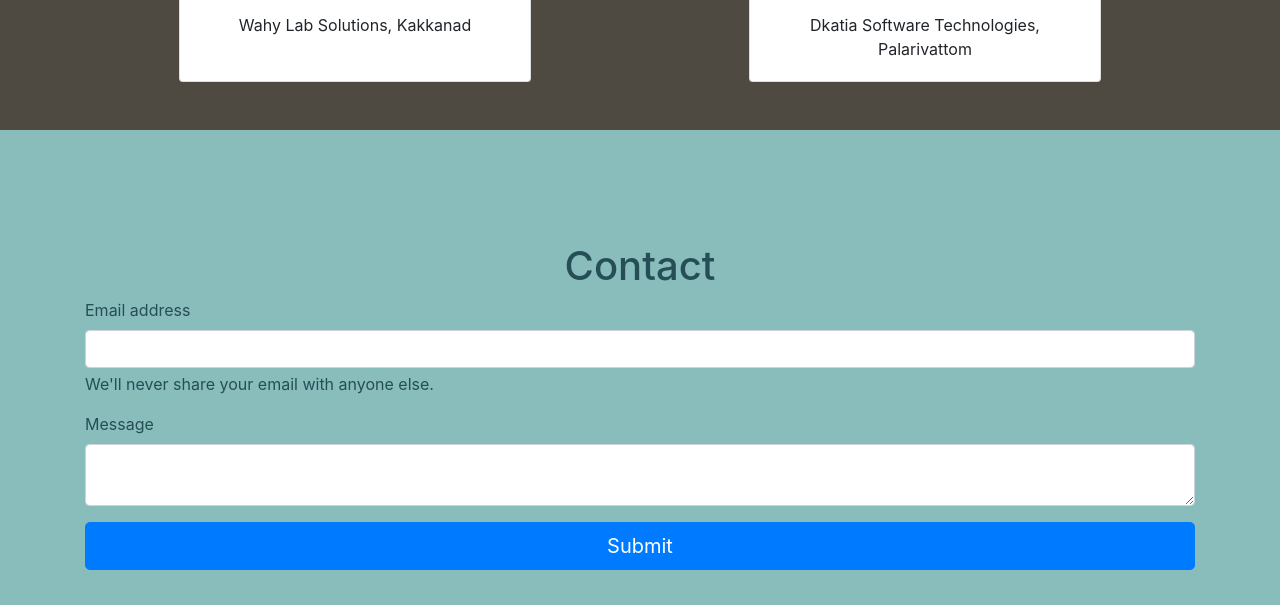
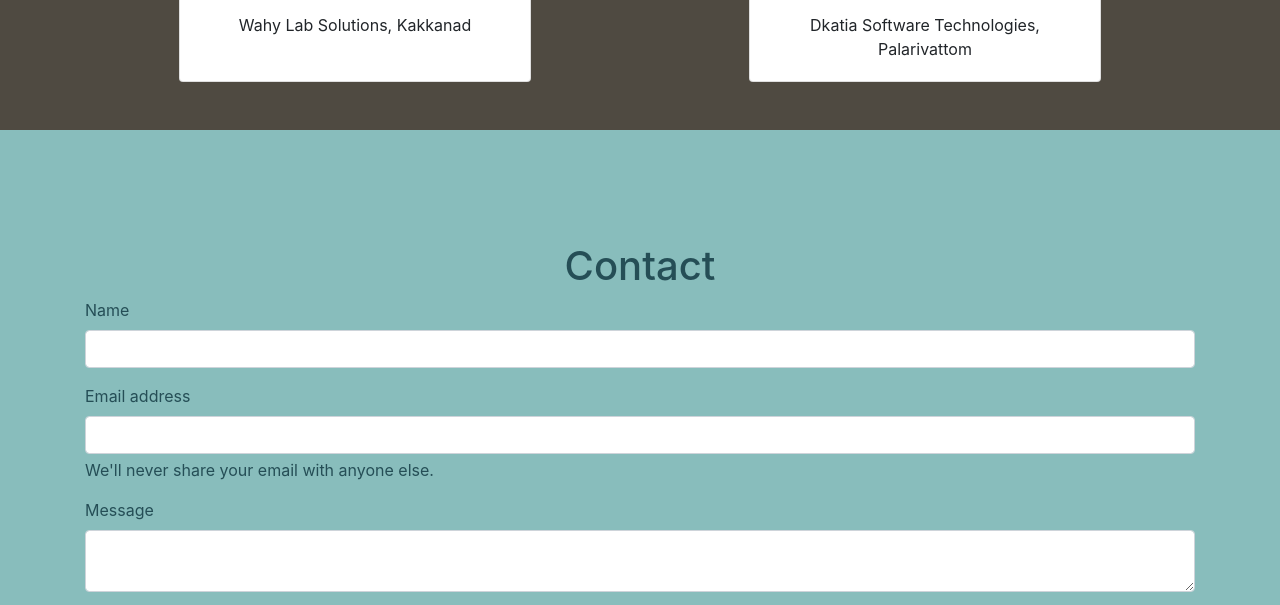
Before and after one commit to godwinksam/godwin-static-website, a plain HTML site: page index.html in a window 1280 px wide. Shown: the part 1764-2369 px from the top of the page. Drawn offline with nearby package versions, Linux system fonts and the light colour scheme.

Commit message:
tawk chat feature added

```diff
--- a/index.html
+++ b/index.html
@@ -35,6 +35,19 @@
 	}
 </style>
 <body>
+	<!--Start of Tawk.to Script-->
+<script type="text/javascript">
+	var Tawk_API=Tawk_API||{}, Tawk_LoadStart=new Date();
+	(function(){
+	var s1=document.createElement("script"),s0=document.getElementsByTagName("script")[0];
+	s1.async=true;
+	s1.src='https://embed.tawk.to/60c35b5b65b7290ac6357254/1f7thpnur';
+	s1.charset='UTF-8';
+	s1.setAttribute('crossorigin','*');
+	s0.parentNode.insertBefore(s1,s0);
+	})();
+	</script>
+	<!--End of Tawk.to Script-->
 	<header class="header-color" style="position: fixed; width:100%; z-index:1">
 		<div class="row text-white">
 			<div class ="col-xs-6 col-sm-6 col-md-6 p-3 pl-5">
@@ -157,15 +170,19 @@
 			<h1 class="text-center text-color">Contact </h1>
 			<div class="row">
 				<div class=" col-sm-12 col-md-12">
-					<form class="text-color">
+					<form class="text-color" type="post" action="">
+					<div class="mb-3">
+					    <label for="exampleInputEmail1" class="form-label">Name</label>
+					    <input type="text" class="form-control" name="contact_name" id="exampleInputEmail1" aria-describedby="emailHelp">
+					  </div>
 					  <div class="mb-3">
 					    <label for="exampleInputEmail1" class="form-label">Email address</label>
-					    <input type="email" class="form-control" id="exampleInputEmail1" aria-describedby="emailHelp">
+					    <input type="email" class="form-control" name="contact_email" id="exampleInputEmail1" aria-describedby="emailHelp">
 					    <div id="emailHelp" class="form-text">We'll never share your email with anyone else.</div>
 					  </div>
 					  <div class="mb-3">
 					    <label for="exampleInputPassword1" class="form-label">Message</label>
-					    <textarea class="form-control" id="exampleInputPassword1"></textarea>
+					    <textarea class="form-control" name="contact_message" id="exampleInputPassword1"></textarea>
 					  </div>
 					  <button type="submit" class="btn btn-primary btn-lg btn-block">Submit</button>
 					</form>
```
